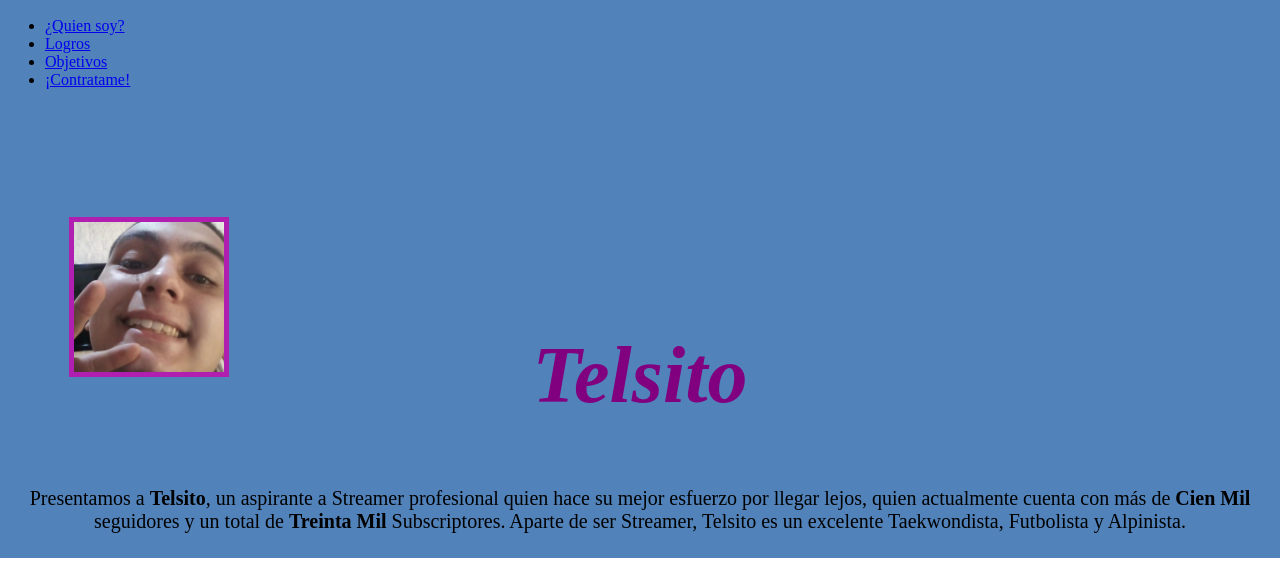
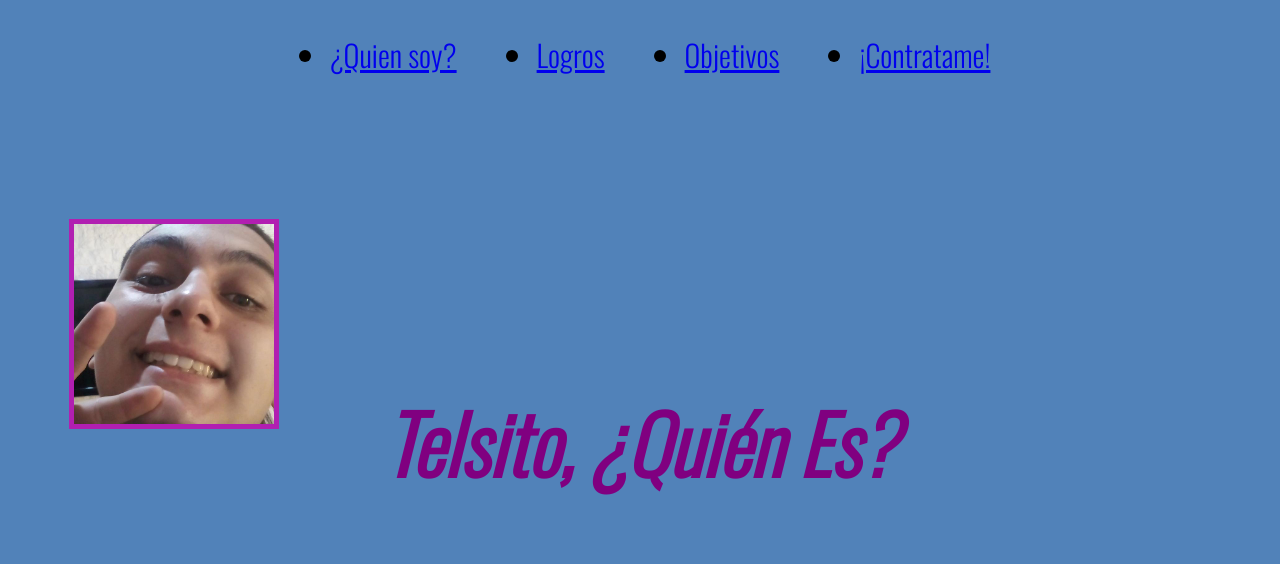
Before and after one commit to Telsito/Pag-de-Telsito, a plain HTML site: page Index.htm in a window 1280 px wide. Shown: the part 224-788 px from the top of the page. Drawn offline with nearby package versions, Linux system fonts and the light colour scheme.

Commit message:
Cambios Varios.

```diff
--- a/Index.htm
+++ b/Index.htm
@@ -6,6 +6,9 @@
     <meta name="viewport" content="width=device-width, initial-scale=1.0">
     <title>Telsito</title>
    <link rel="stylesheet" href="./css/styles.css">
+   <link rel="preconnect" href="https://fonts.googleapis.com">
+<link rel="preconnect" href="https://fonts.gstatic.com" crossorigin>
+<link href="https://fonts.googleapis.com/css2?family=Oswald:wght@300&display=swap" rel="stylesheet">
 </head>
 <body>
     <header>
@@ -13,9 +16,9 @@
         <img src="./Img/Telsito.png" alt="Logo." height="200">
         </p>
         <nav>
-            <ul>
+            <ul id="lista">
                 <li>
-                    <a href="#quien-Soy?"> ¿Quien soy?</a>
+                    <a href="#quien-Soy"> ¿Quien soy?</a>
                 </li>
                 <li>
                     <a href="#logros"> Logros</a>
@@ -32,9 +35,9 @@
     <main>
         <section id="quien-Soy">
             <div>
-                <img id="presentphoto" src="./Img/foto de telsito.jpg" style="border: 5px solid rgb(177, 31, 177);" alt="Foto de presentación." height="150">
+                <img id="presentphoto" src="./Img/foto de telsito.jpg" style="border: 5px solid rgb(177, 31, 177);" alt="Foto de presentación." height="200">
                 <i>
-                <h1>Telsito</h1>
+                <h1>Telsito, ¿Quién Es?</h1>
                 </i>
                 <p>
                    Presentamos a <b>Telsito</b>, un aspirante a Streamer profesional quien hace su mejor esfuerzo por llegar lejos, quien actualmente cuenta con más de <b>Cien Mil</b> seguidores y un total de <b>Treinta Mil</b> Subscriptores.
@@ -74,6 +77,10 @@
             </div>
 
         </section>
+        <footer>
+            *Todos los derechos reservados a Ciro Villareal.
+            MAIL CONTACTO: cirovillarrealblues@gmail.com*
+        </footer>
     </main>
 </body>
 </html>
--- a/css/styles.css
+++ b/css/styles.css
@@ -1,3 +1,6 @@
+body {
+    font-family: 'Oswald', sans-serif;
+}
 h1 {
     color: purple;
     text-align: center;
@@ -5,9 +8,14 @@ h1 {
     font-size: 80px;
 }
 #quien-Soy p {
-    font-size: 20px;
+    font-size: 40px;
     text-align: center;
     margin-top: 0%;
+    width: 90%;
+    margin-left: 5%;
+}
+#quien-Soy {
+    margin-bottom: 12%;
 }
 #presentphoto {
     margin-left: 5%;
@@ -23,3 +31,15 @@ h1 {
 body {
     margin: 0%;
 }
+#lista {
+    display: flex;
+    flex-direction: row;
+    gap: 80px;
+    align-items: center;
+    justify-content: center;
+    font-size: 30px;
+}
+footer {
+    text-align: center;
+    font-size: 20px;
+}
```
